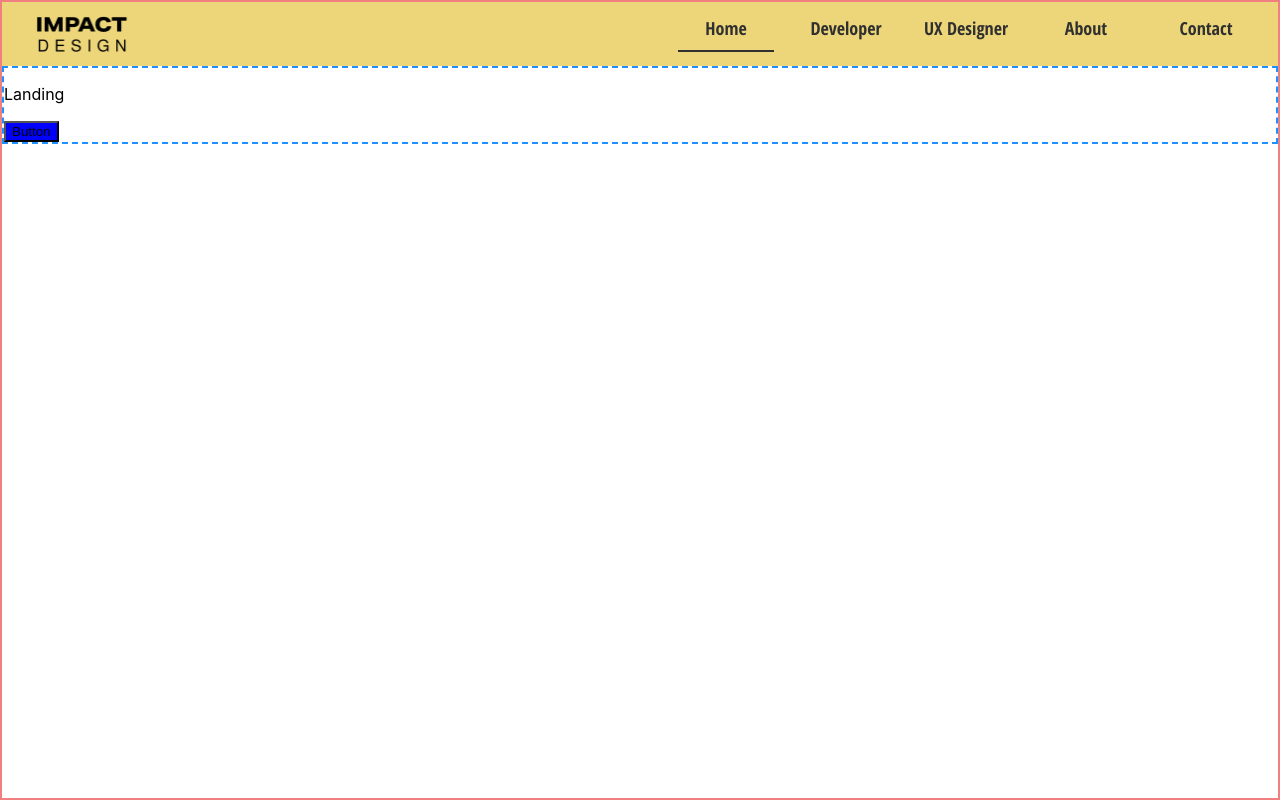
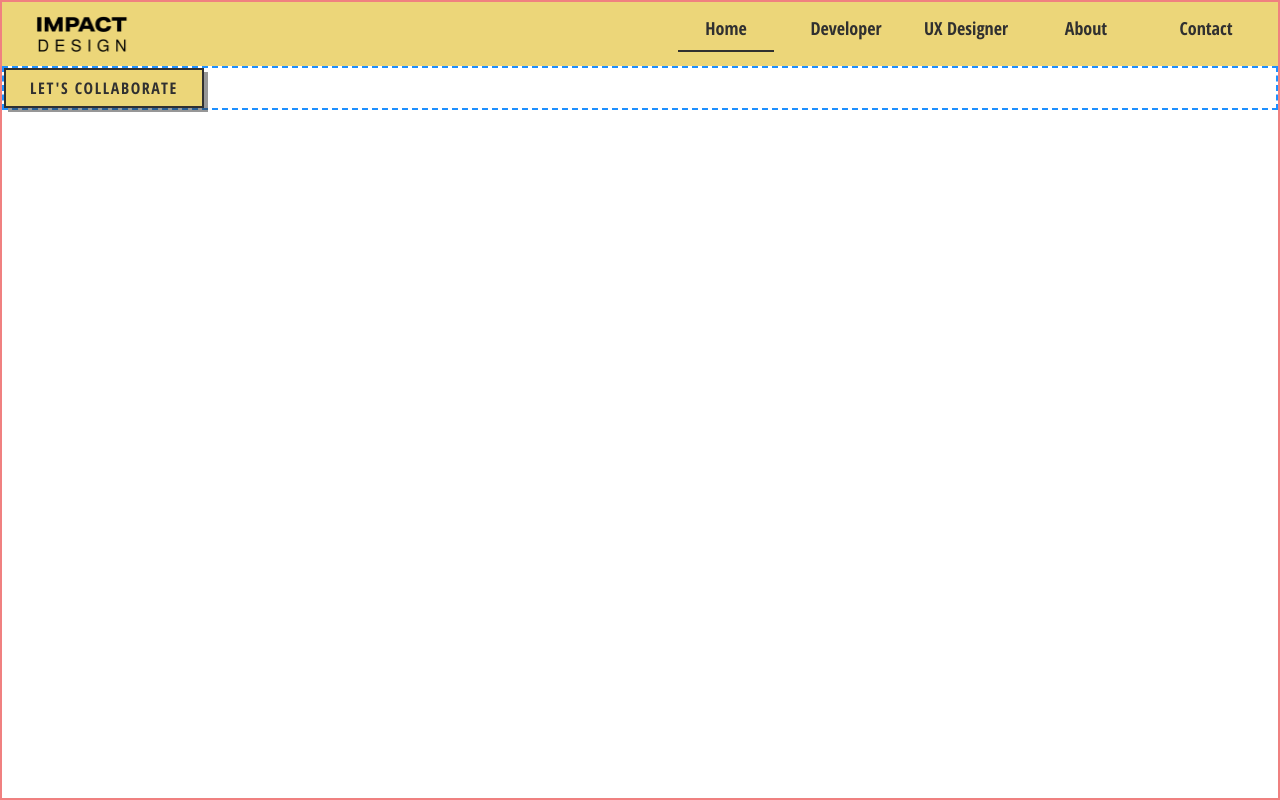
Before and after one commit to recondesigns/self-portfolio, a React (Create React App) app: page / in a window 1280 px wide. Built offline with nearby package versions, Linux system fonts and the light colour scheme.

Commit message:
Updated Button Component
Added content and styling.

```diff
--- a/src/components/Button/Button.js
+++ b/src/components/Button/Button.js
@@ -2,9 +2,35 @@ import React from 'react'
 import styled from 'styled-components'
 
 const StyledButton = styled.button`
-    background: blue;
+    width: 200px;
+    height: 40px;
+    background: #ECD679;
+    border: 2px solid #303030;
+    box-sizing: border-box;
+    box-shadow: 4px 4px 0px rgba(48, 48, 48, 0.5);
+    font-family: Open Sans Condensed;
+    font-style: normal;
+    font-weight: bold;
+    font-size: 16px;
+    line-height: 16px;
+    display: flex;
+    justify-content: center;
+    align-items: center;
+    letter-spacing: 0.1em;
+    text-transform: uppercase;
+    color: #303030;
+    outline: none;
+
+    &:hover {
+        box-shadow: 2px 2px 0px rgba(48, 48, 48, 0.5);
+    }
+
+    &:active  {
+        box-shadow: none;
+    }
 `
 
-export default function Button() {
-    return <StyledButton>{'Button'}</StyledButton>
+export default function Button(props) {
+    const { buttonText } = props
+    return <StyledButton>{buttonText}</StyledButton>
 }
--- a/src/pages/Landing.js
+++ b/src/pages/Landing.js
@@ -9,8 +9,7 @@ const LandingContainer = styled.div`
 export default function Landing() {
     return (
         <LandingContainer>
-            <p>Landing</p>
-            <Button />
+            <Button buttonStyle={'primary'} buttonText={`Let's collaborate`} />
         </LandingContainer>
     )
 }
```
